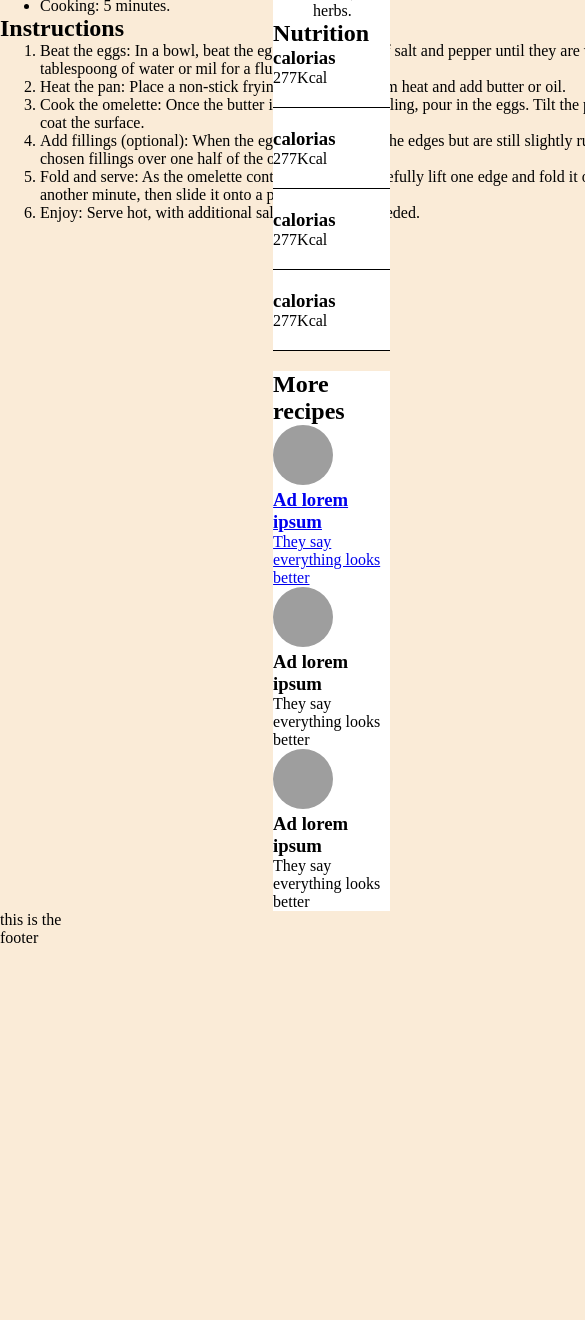
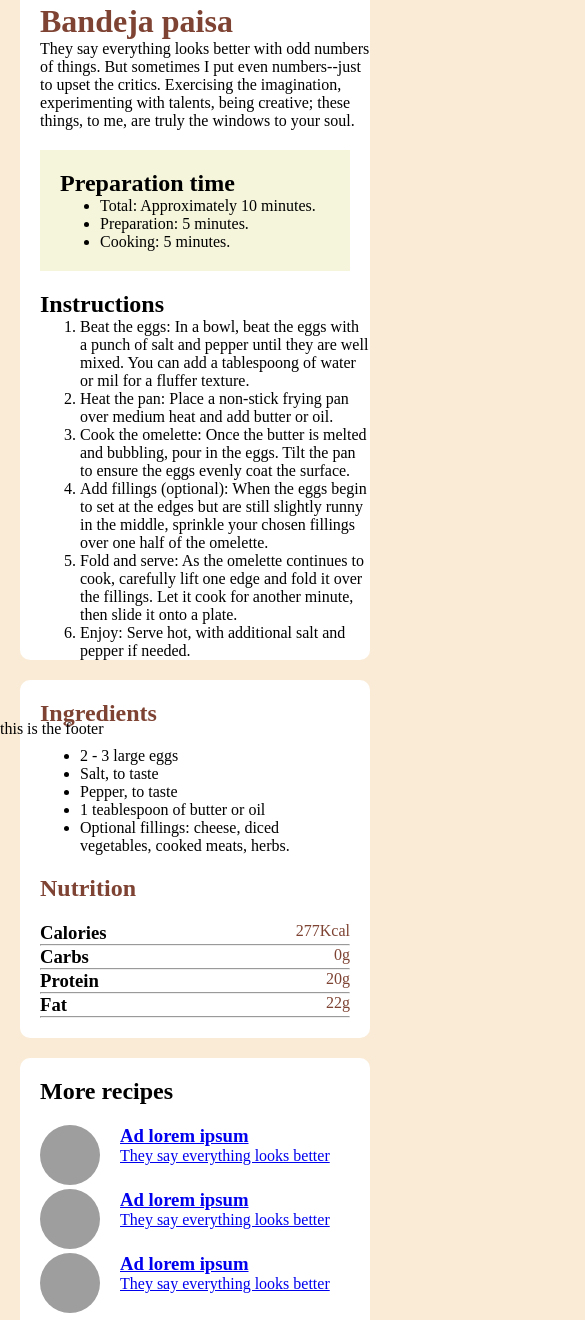
Before and after one commit to Maethor300/proyecto-BIT1, a plain HTML site: page paginado/pagina1/comida1.html in a window 390 px wide. Shown: the part 441-1761 px from the top of the page, 585 px wide, since content can reach past the window. Before the commit the page ends 1452 px from the top, so only its background shows below. Drawn offline with Linux system fonts and the light colour scheme; grey boxes are pictures that could not be loaded.

Commit message:
Configurar el responsive con el grid

```diff
--- a/paginado/pagina1/comida1.html
+++ b/paginado/pagina1/comida1.html
@@ -14,11 +14,14 @@
                 <div class="img-receta">
                     <img src="../../img/co_mde_bandeja_paisa-1920x1080.jpg" alt="">
                 </div>
-                <div class="data-receta">
+                <div class="info-receta">
+                    <div class="first-info">
                     <h1>Bandeja paisa</h1>
                     <p>
                         They say everything looks better with odd numbers of things. But sometimes I put even numbers--just to upset the critics. Exercising the imagination, experimenting with talents, being creative; these things, to me, are truly the windows to your soul.
                     </p>
+                    </div>
+                    <div class="preparation-receta">
                     <h2>
                         Preparation time
                     </h2>
@@ -27,6 +30,8 @@
                         <li>Preparation: 5 minutes.</li>
                         <li>Cooking: 5 minutes.</li>
                     </ul>
+                    </div>
+
                     <h2>Instructions</h2>
                     <ol>
                         <li>Beat the eggs: In a bowl, beat the eggs with a punch of salt and pepper until they are well mixed. You can add a tablespoong of water or mil for a fluffer texture.</li>
@@ -37,6 +42,7 @@
                             Fold and serve: As the omelette continues to cook, carefully lift one edge and fold it over the fillings. Let it cook for another minute, then slide it onto a plate.</li>
                         <li>Enjoy: Serve hot, with additional salt and pepper if needed.</li>
                     </ol>
+
                 </div>
             </div>
         </main>
@@ -52,50 +58,63 @@
                 </ul>
                 <h2>Nutrition</h2>
                 <div class="calorias">
-                       <h3>calorias</h3>
+                     <div class="calorias-data">
+                        <h3>Calories</h3>
                         <span>277Kcal</span>
-                       <div class="linea-horizontal"></div>
-                       <h3>calorias</h3>
-                       <span>277Kcal</span>
-                       <div class="linea-horizontal"></div>
-                       <h3>calorias</h3>
-                       <span>277Kcal</span>
-                       <div class="linea-horizontal"></div>
-                       <h3>calorias</h3>
-                       <span>277Kcal</span>
-                       <div class="linea-horizontal"></div>
+                     </div>
+                     <hr>
+                     <div class="calorias-data">
+                        <h3>Carbs</h3>
+                        <span>0g</span>
+                     </div>
+                     <hr>
+
+                     <div class="calorias-data">
+                        <h3>Protein</h3>
+                        <span>20g</span>
+                     </div>
+                     <hr>
+                     <div class="calorias-data">
+                        <h3>Fat</h3>
+                        <span>22g</span>
+                     </div>
+                     <hr>
                 </div>
             </div>
             <div class="more-recetas">
                  <h2>More recipes</h2>
-               <div class="data-more-receta">
+                 <div class="data-img-more-receta">
                     <div class="img-more-receta">
                         <img src="../../img/5a80e6e1cd7c7ea0f50d200b0ad11587.png" alt="">
                     </div>
-                <div>
+                    <div class="more-data-receta">
                         <a href="../../index.html">
                             <h3>Ad lorem ipsum</h3>
                             <p>They say everything looks better</p>
                         </a>
-
-
                     </div>
+                 </div>
+                 <div class="data-img-more-receta">
                     <div class="img-more-receta">
                         <img src="../../img/5a80e6e1cd7c7ea0f50d200b0ad11587.png" alt="">
                     </div>
-                <div>
+                    <div class="more-data-receta">
+                        <a href="../../index.html">
                             <h3>Ad lorem ipsum</h3>
                             <p>They say everything looks better</p>
+                        </a>
                     </div>
+                 </div>
+                 <div class="data-img-more-receta">
                     <div class="img-more-receta">
                         <img src="../../img/5a80e6e1cd7c7ea0f50d200b0ad11587.png" alt="">
                     </div>
-                <div>
+                    <div class="more-data-receta">
+                        <a href="../../index.html">
                             <h3>Ad lorem ipsum</h3>
                             <p>They say everything looks better</p>
+                        </a>
                     </div>
-
-
                  </div>
             </div>
         </aside>
--- a/paginado/pagina1/style1.css
+++ b/paginado/pagina1/style1.css
@@ -5,39 +5,134 @@
 #div-container{
     height: 100vh;
     display: grid;
-    grid-template-rows: 110px 1fr 100px;
-    grid-template-columns: 1fr 1fr 1fr 1fr;
+    grid-template-rows: 110px 1fr 1fr 100px ;
+    grid-template-columns: 1fr 1fr 1fr 1fr 1fr 1fr ;
 }
 body{
 
     background-color: antiquewhite;
 }
 header{
-    grid-area: 1/1/2/5;
+    grid-area: 1/1/2/4;
 }
 main{
     display: grid;
-    grid-area: 2/1/3/4;
+    grid-area: 2/1/3/6;
+    margin-right: 190px;
+}
+aside{
+    display: grid;
+    grid-area: 2/5/3/7;
+    margin-right: 80px;
+    margin-left: 100px;
+    height: 20px;
+}
+footer{
+    display: grid;
+    grid-area: 4/5/4/1;
+
+}
+.img-receta{
+   padding: 20px;
+
 }
 .img-receta img{
-     margin-left: 100px;
-     margin-top: 20px;
-     width: 700px;
-     height: 150px;
+
+     width: 100%;
+     height: 250px;
+     border-radius: 10px;
+}
+.data-receta{
+    background-color: white;
+    margin-left: 80px;
+
+    border-radius: 10px;
+
+}
+.info-receta{
+    padding-left: 20px;
+
 }
 .Ingredients-receta{
     background-color: white;
+    margin-bottom: 20px;
+    border-radius: 10px;
+    padding: 20px;
+
+
+}
+.Ingredients-receta h2 {
+
+    padding-bottom: 20px;
+    color: #7E4333;
+}
+.Ingredients-receta ul{
+    padding-bottom: 20px;
+}
+.calorias-data span{
+    color: #7E4333;
 }
 .linea-horizontal {
     border-top: 1px solid #000;
-    width: 100%;
+
     margin: 20px 0;
+}
+.first-info{
+    margin-top: 20px;
+    margin-bottom: 20px;
+}
+.first-info h1{
+    color: #7E4333;
+     font-family: serif;
+}
+.preparation-receta{
+    background-color:beige;
+    padding: 20px;
+    margin-right: 20px;
+    margin-bottom: 20px;
+
 }
 .more-recetas{
     background-color: white;
+    border-radius: 10px;
+    padding: 20px;
+
+}
+.more-recetas h2{
+    padding-bottom: 20px;
 }
 .img-more-receta img{
     width: 60px;
     height: 60px;
     border-radius: 30px;
 }
+.calorias-data{
+   display: flex;
+   justify-content: space-between;
+}
+.data-img-more-receta{
+    display: flex;
+    gap: 20px;
+
+}
+@media screen and (max-width:1200px) {
+    .data-receta{
+        margin: 0;
+    }
+    main{
+        display: grid;
+        grid-area: 3/1/2/7;
+        margin: 20px;
+    }
+     aside{
+        margin: 0px 20px 20px 20px ;
+
+
+        grid-area: 3/1/4/8;
+
+     }
+}
+@media only screen and (max-width: 600px) {
+
+
+}
```
Lines whose indentation alone changed are shown as unchanged.
